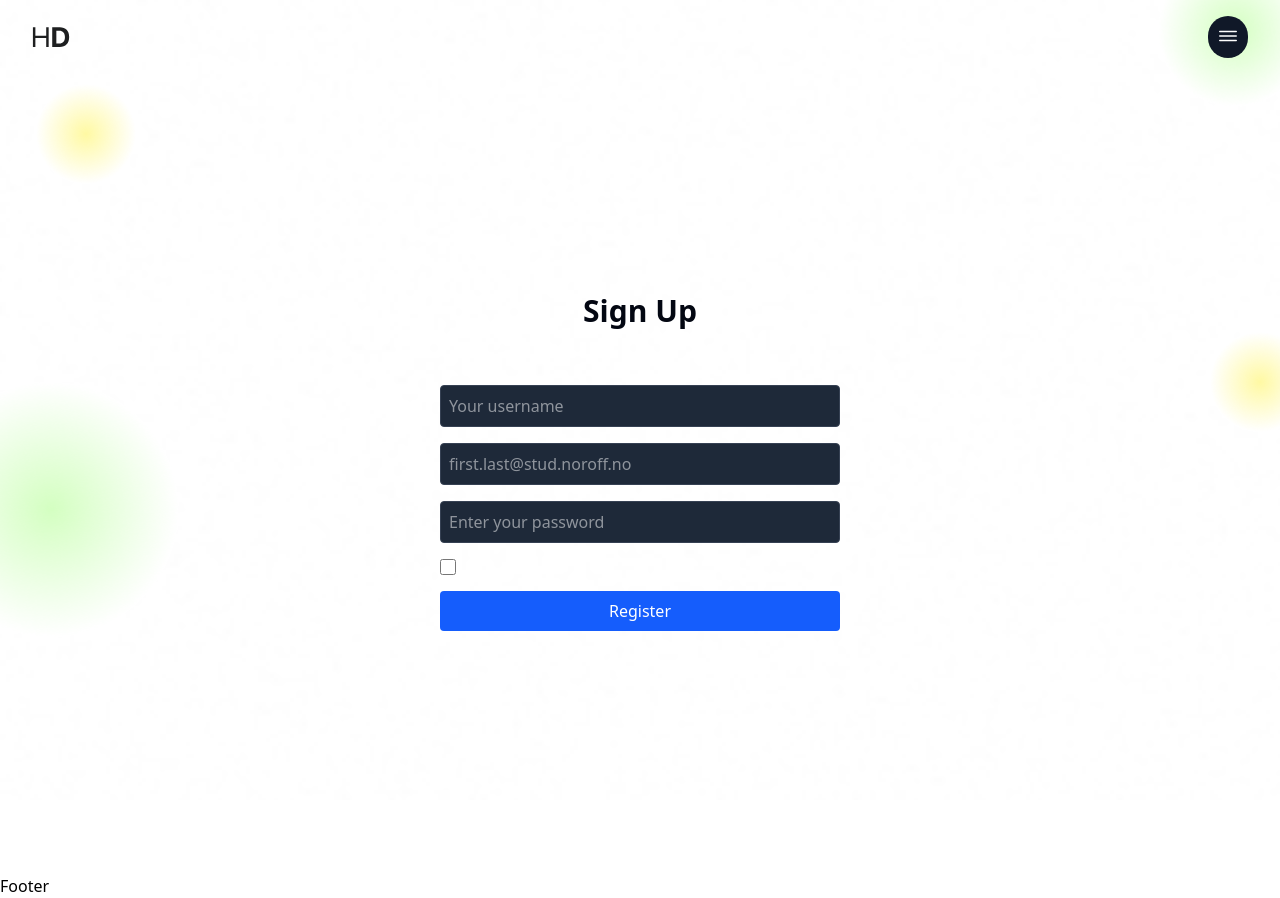
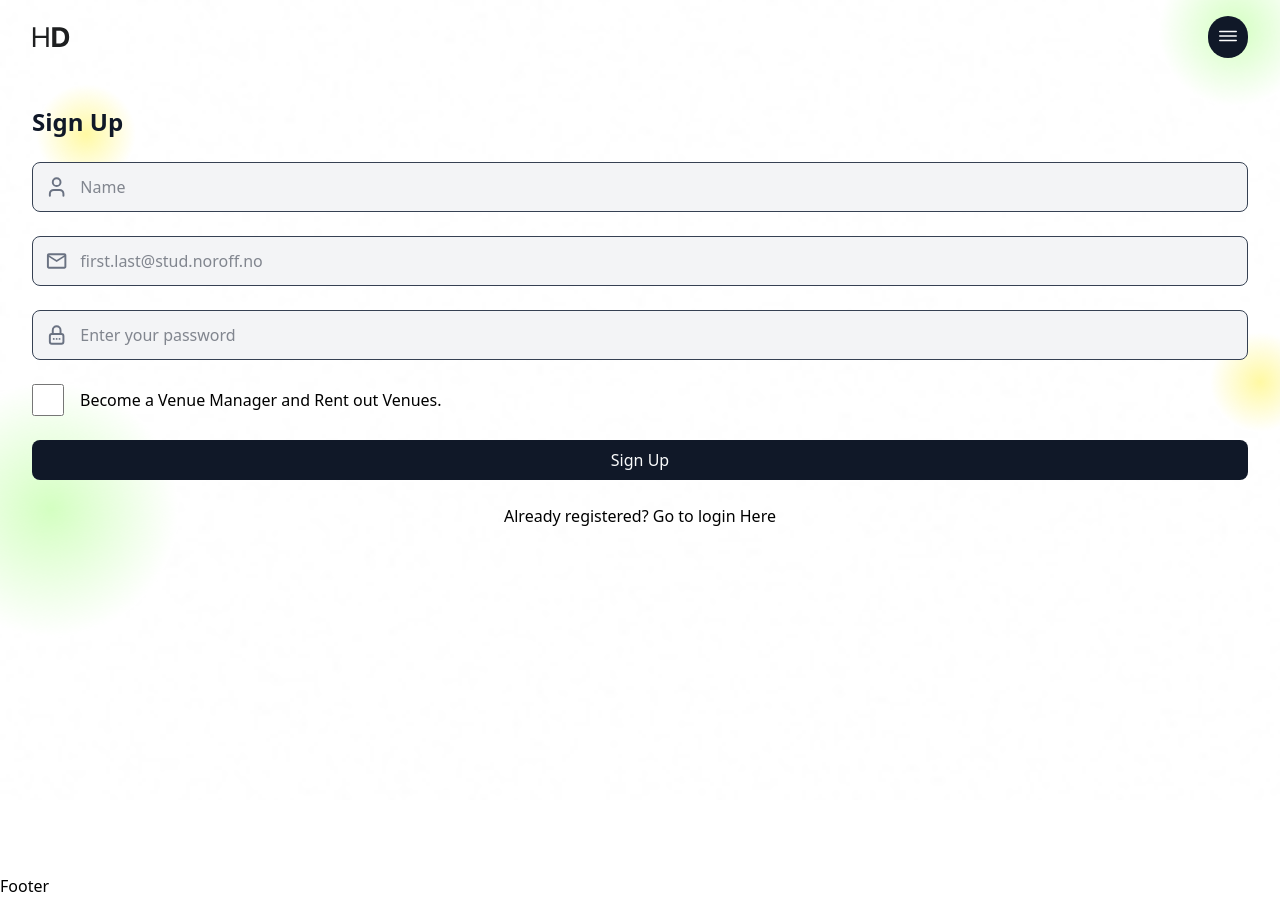
Before and after one commit to TrulsJohan/Holidaze, a React (Vite) app: page /register in a window 1280 px wide. Shown: the top 898 px of the page. Built offline with nearby package versions, Linux system fonts and the light colour scheme; no server answers.

Commit message:
chore: styled the register page

```diff
--- a/src/components/Forms/RegisterForm.jsx
+++ b/src/components/Forms/RegisterForm.jsx
@@ -1,4 +1,8 @@
 import { useForm } from 'react-hook-form';
+import { Link } from 'react-router-dom';
+import { LuUser } from 'react-icons/lu';
+import { MdOutlineEmail } from 'react-icons/md';
+import { TbLockPassword } from 'react-icons/tb';
 
 export function RegisterForm({ onSubmit, error, isLoading }) {
     const {
@@ -15,16 +19,18 @@ export function RegisterForm({ onSubmit, error, isLoading }) {
     });
 
     return (
+        <>
             <form
                 onSubmit={handleSubmit(onSubmit)}
-            className="flex flex-col gap-4 p-6 rounded-lg max-w-md mx-auto">
-            <div>
+                className="flex flex-col gap-6 rounded-lg w-full">
+                <div className="flex flex-row gap-3 w-full p-3 rounded-lg bg-gray-100 border border-gray-700 focus:outline-none focus:border-gray-900">
+                    <LuUser className="text-2xl text-gray-500" />
                     <input
                         id="name"
                         type="text"
                         {...register('name', { required: 'Name is required' })}
-                    className="w-full p-2 rounded bg-gray-800 text-white border border-gray-700 focus:outline-none focus:border-blue-500"
-                    placeholder="Your username"
+                        className="w-full text-gray-900"
+                        placeholder="Name"
                     />
                     {errors.name && (
                         <p className="text-red-500 text-sm mt-1">
@@ -33,7 +39,8 @@ export function RegisterForm({ onSubmit, error, isLoading }) {
                     )}
                 </div>
 
-            <div>
+                <div className="flex flex-row gap-3 w-full p-3 rounded-lg bg-gray-100 border border-gray-700 focus:outline-none focus:border-gray-900">
+                    <MdOutlineEmail className="text-2xl text-gray-500" />
                     <input
                         id="email"
                         type="email"
@@ -45,7 +52,7 @@ export function RegisterForm({ onSubmit, error, isLoading }) {
                                     'Email must be a valid @stud.noroff.no address',
                             },
                         })}
-                    className="w-full p-2 rounded bg-gray-800 text-white border border-gray-700 focus:outline-none focus:border-blue-500"
+                        className="w-full text-gray-900"
                         placeholder="first.last@stud.noroff.no"
                     />
                     {errors.email && (
@@ -55,7 +62,8 @@ export function RegisterForm({ onSubmit, error, isLoading }) {
                     )}
                 </div>
 
-            <div>
+                <div className="flex flex-row gap-3 w-full p-3 rounded-lg bg-gray-100 border border-gray-700 focus:outline-none focus:border-gray-900">
+                    <TbLockPassword className="text-2xl text-gray-500" />
                     <input
                         id="password"
                         type="password"
@@ -63,10 +71,11 @@ export function RegisterForm({ onSubmit, error, isLoading }) {
                             required: 'Password is required',
                             minLength: {
                                 value: 8,
-                            message: 'Password must be at least 8 characters',
+                                message:
+                                    'Password must be at least 8 characters',
                             },
                         })}
-                    className="w-full p-2 rounded bg-gray-800 text-white border border-gray-700 focus:outline-none focus:border-blue-500"
+                        className="w-full text-gray-900"
                         placeholder="Enter your password"
                     />
                     {errors.password && (
@@ -76,13 +85,14 @@ export function RegisterForm({ onSubmit, error, isLoading }) {
                     )}
                 </div>
 
-            <div className="flex items-center gap-2">
+                <div className="flex flex-row gap-4 items-center">
                     <input
                         id="venueManager"
                         type="checkbox"
                         {...register('venueManager')}
-                    className="h-4 w-4 text-blue-500 bg-gray-800 border-gray-700 rounded focus:ring-blue-500"
+                        className="h-8 w-8 rounded-lg bg-gray-100 border border-gray-900 focus:outline-none focus:border-gray-900"
                     />
+                    <p>Become a Venue Manager and Rent out Venues.</p>
                 </div>
 
                 {error && <p className="text-red-500 text-center">{error}</p>}
@@ -90,9 +100,16 @@ export function RegisterForm({ onSubmit, error, isLoading }) {
                 <button
                     type="submit"
                     disabled={isLoading}
-                className="w-full py-2 bg-blue-600 text-white rounded hover:bg-blue-700 disabled:bg-blue-400">
-                {isLoading ? 'Registering...' : 'Register'}
+                    className="w-full py-2 bg-gray-900 text-gray-50 rounded-lg hover:bg-gray-700 disabled:bg-gray-500">
+                    {isLoading ? 'Signing Up...' : 'Sign Up'}
                 </button>
             </form>
+            <p className='text-center w-full'>
+                Already registered? Go to login{' '}
+                <span>
+                    <Link to={'/login'}>Here</Link>
+                </span>
+            </p>
+        </>
     );
 }
--- a/src/routes/auth/register.jsx
+++ b/src/routes/auth/register.jsx
@@ -14,7 +14,7 @@ export function RenderRegister() {
 
         try {
             await register(data);
-            navigate('/login');
+            navigate('/');
         } catch (err) {
             setError(err.message);
         } finally {
@@ -23,9 +23,9 @@ export function RenderRegister() {
     };
 
     return (
-        <div className="min-h-screen flex items-center justify-center py-12 px-4 sm:px-6 lg:px-8">
-            <div className="max-w-md w-full space-y-8">
-                <h2 className="text-center text-3xl font-bold text-gray-950">
+        <div className="min-h-screen flex p-8">
+            <div className=" flex flex-col gap-6 w-full">
+                <h2 className="text-2xl font-semibold text-gray-900">
                     Sign Up
                 </h2>
                 <RegisterForm
```
Lines whose indentation alone changed are shown as unchanged.
